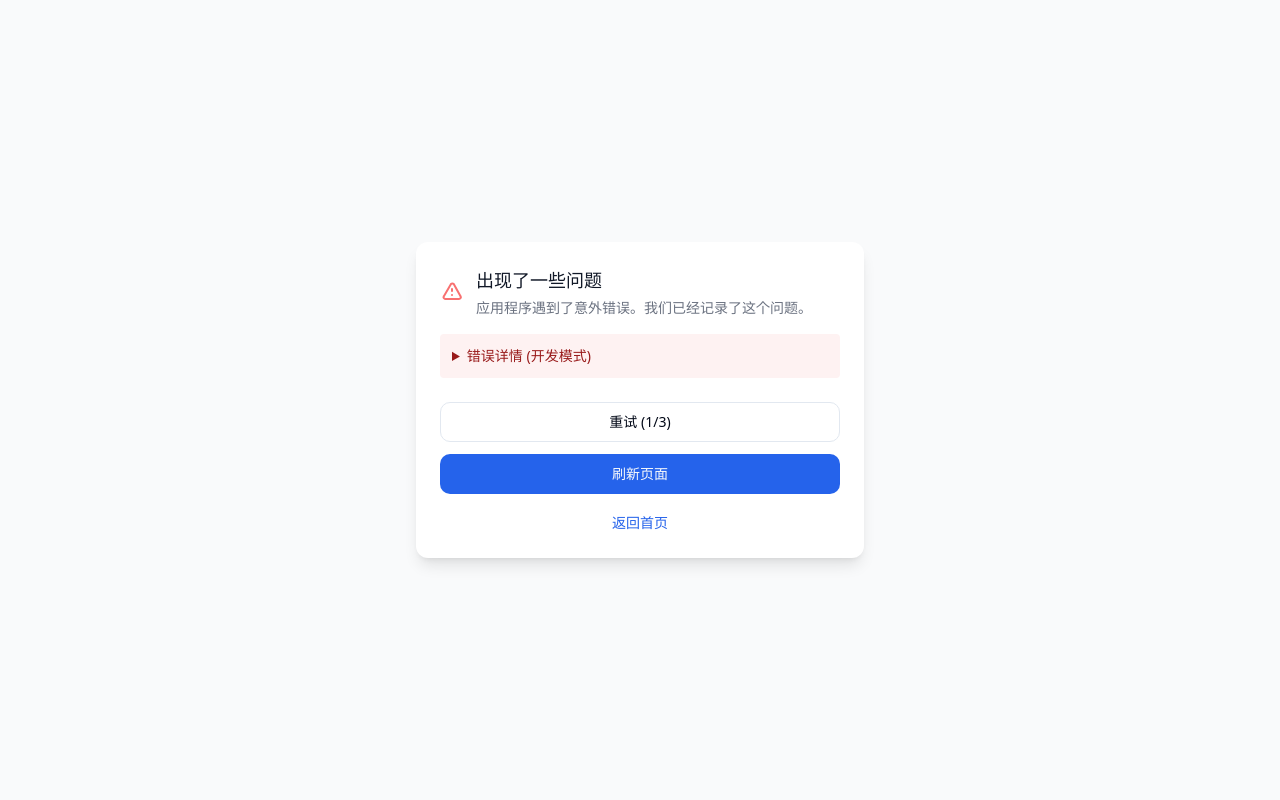
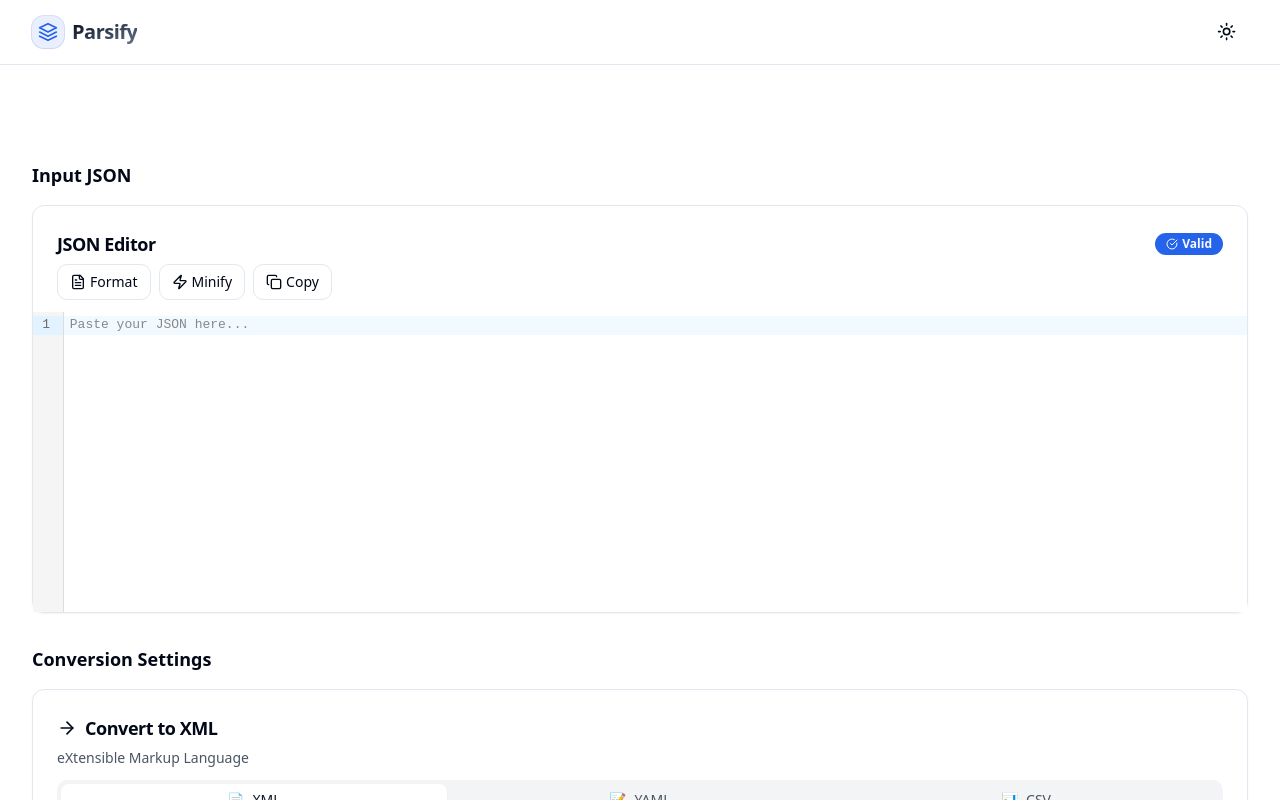
Before and after one commit to youming-ai/parsify.dev, a Next.js app: page /tools/json/converter in a window 1280 px wide. Shown: the top 800 px of the page. Built offline with nearby package versions, Linux system fonts and the light colour scheme.

Commit message:
feat: Integrate Vercel Analytics, enhance JSON converter with an input editor and error handling, and update tool icon mappings and button styles.

```diff
--- a/package.json
+++ b/package.json
@@ -51,6 +51,7 @@
     "@types/react": "^19.0.0",
     "@types/react-dom": "^19.0.0",
     "@uiw/react-codemirror": "^4.25.3",
+    "@vercel/analytics": "^1.5.0",
     "@xenova/transformers": "^2.17.2",
     "autoprefixer": "^10.4.0",
     "bs58": "^5.0.0",
--- a/src/app/layout.tsx
+++ b/src/app/layout.tsx
@@ -2,6 +2,7 @@ import { AnalyticsInitializer } from '@/components/analytics-initializer';
 import { ErrorBoundary } from '@/components/error-boundary';
 import { PerformanceMonitor } from '@/components/performance-monitor';
 import { ThemeProvider } from '@/components/theme-provider';
+import { Analytics } from '@vercel/analytics/next';
 import type { Metadata } from 'next';
 import type React from 'react';
 
@@ -87,6 +88,7 @@ export default function RootLayout({ children }: { children: React.ReactNode })
             </PerformanceMonitor>
           </ErrorBoundary>
         </ThemeProvider>
+        <Analytics />
       </body>
     </html>
   );
--- a/src/app/page.tsx
+++ b/src/app/page.tsx
@@ -5,16 +5,29 @@ import { Input } from '@/components/ui/input';
 import { toolsData } from '@/data/tools-data';
 import type { Tool } from '@/types/tools';
 import {
+  Binary,
+  Clock,
   Code,
   Database,
+  File,
+  FileJson,
   FileText,
+  Globe,
   Hash,
   Image,
+  KeyRound,
+  Link as LinkIcon,
+  Lock,
+  MapPin,
+  Network,
   Palette,
+  QrCode,
+  ScanLine,
   Search,
   Settings,
   Shield,
   Terminal,
+  Type,
 } from 'lucide-react';
 import Link from 'next/link';
 import type React from 'react';
@@ -22,28 +35,42 @@ import { useState } from 'react';
 
 // Icon mapping
 const iconMap: Record<string, React.ComponentType<{ className?: string }>> = {
-  FileJson: Database,
-  DataObject: Database,
-  CheckCircle: Hash,
-  Route: Database,
+  FileJson,
   Database,
   Code,
   Terminal,
-  Pattern: Database,
-  Http: Settings,
-  Link: Database,
-  BugReport: Code,
   Image,
   Palette,
-  Password: Hash,
+  Hash,
+  FileText,
+  Shield,
+  Globe,
+  Network,
+  MapPin,
+  Link: LinkIcon,
+  Type,
+  Lock,
+  KeyRound,
+  ScanLine,
+  Binary,
+  QrCode,
+  Clock,
+  File,
+  // Mappings for potential future use or aliases
+  DataObject: Database,
+  CheckCircle: Hash,
+  Route: Network,
+  Pattern: Database,
+  Http: Globe,
+  BugReport: Code,
+  Password: Lock,
   Difference: FileText,
   FormatAlignLeft: FileText,
-  TextFields: FileText,
-  Schedule: Hash,
-  Fingerprint: Hash,
+  TextFields: Type,
+  Schedule: Clock,
+  Fingerprint: ScanLine,
   EnhancedEncryption: Shield,
-  Hash: Shield,
-  QrCode: Database,
+  Compress: File, // Fallback if Compress doesn't exist, or use FileArchive if available
 };
 
 import { MainLayout } from '@/components/layout/main-layout';
--- a/src/app/tools/json/converter/page.tsx
+++ b/src/app/tools/json/converter/page.tsx
@@ -1,8 +1,15 @@
+'use client';
+
 import { ToolPageLayout } from '@/components/layout/tool-page-layout';
 import { JsonConverter } from '@/components/tools/json/json-converter';
+import { JsonSimpleEditor } from '@/components/tools/json/json-simple-editor';
 import { FileJson, RefreshCw } from 'lucide-react';
+import { useState } from 'react';
+import { toast } from 'sonner';
 
 export default function JsonConverterPage() {
+  const [input, setInput] = useState('');
+
   return (
     <ToolPageLayout
       title="JSON Converter"
@@ -42,7 +49,30 @@ export default function JsonConverterPage() {
         },
       ]}
     >
-      <JsonConverter />
+      <div className="space-y-8">
+        <div className="space-y-4">
+          <h3 className="font-semibold text-lg">Input JSON</h3>
+          <JsonSimpleEditor
+            value={input}
+            onChange={setInput}
+            height={300}
+            placeholder="Paste your JSON here..."
+          />
+        </div>
+
+        <div className="space-y-4">
+          <h3 className="font-semibold text-lg">Conversion Settings</h3>
+          <JsonConverter
+            input={input}
+            options={{
+              targetFormat: 'xml',
+              flatten: false,
+            }}
+            onConvert={() => { }}
+            onError={(error) => toast.error(error)}
+          />
+        </div>
+      </div>
     </ToolPageLayout>
   );
 }
--- a/src/components/tools/image/base64-image-converter.tsx
+++ b/src/components/tools/image/base64-image-converter.tsx
@@ -7,7 +7,7 @@ import { Label } from '@/components/ui/label';
 import { ScrollArea } from '@/components/ui/scroll-area';
 import { Tabs, TabsContent, TabsList, TabsTrigger } from '@/components/ui/tabs';
 import { Textarea } from '@/components/ui/textarea';
-import { Download, Image, RefreshCw } from 'lucide-react';
+import { ArrowRight, Copy, Download, Image, RefreshCw } from 'lucide-react';
 import { useCallback, useRef, useState } from 'react';
 
 interface PreviewImageProps {
@@ -174,6 +174,7 @@ export const Base64ImageConverter = () => {
                     onClick={() => handleCopy(base64Output)}
                     disabled={!base64Output}
                   >
+                    <Copy className="mr-2 h-4 w-4" />
                     Copy
                   </Button>
                 </div>
@@ -200,6 +201,7 @@ export const Base64ImageConverter = () => {
                     onClick={handleDecode}
                     disabled={!base64Input.trim()}
                   >
+                    <ArrowRight className="mr-2 h-4 w-4" />
                     Decode
                   </Button>
                 </div>
--- a/src/components/tools/json/json-tool-complete.tsx
+++ b/src/components/tools/json/json-tool-complete.tsx
@@ -11,6 +11,7 @@ import dynamic from 'next/dynamic';
 import type React from 'react';
 import { useState } from 'react';
 import { Badge } from '../../ui/badge';
+import { Button } from '../../ui/button';
 import { Card, CardContent, CardHeader, CardTitle } from '../../ui/card';
 import { Tabs, TabsContent, TabsList, TabsTrigger } from '../../ui/tabs';
 import { JsonHeroViewer } from './json-hero-viewer';
@@ -118,12 +119,15 @@ export const JsonToolComplete: React.FC<JsonToolCompleteProps> = ({
                   <p className="text-muted-foreground mb-4">
                     Cannot display tree view. Please fix the JSON errors first.
                   </p>
-                  <button
+                  <Button
                     onClick={() => setActiveTab('editor')}
-                    className="rounded-md bg-primary px-4 py-2 text-sm text-primary-foreground hover:bg-primary/90"
+                    variant="default"
+                    size="sm"
+                    className="gap-2"
                   >
+                    <Edit className="h-4 w-4" />
                     Go to Editor
-                  </button>
+                  </Button>
                 </div>
               )}
             </TabsContent>
```
Also changed, not shown: 1 other file (tests, documents, lock files or other folders).
